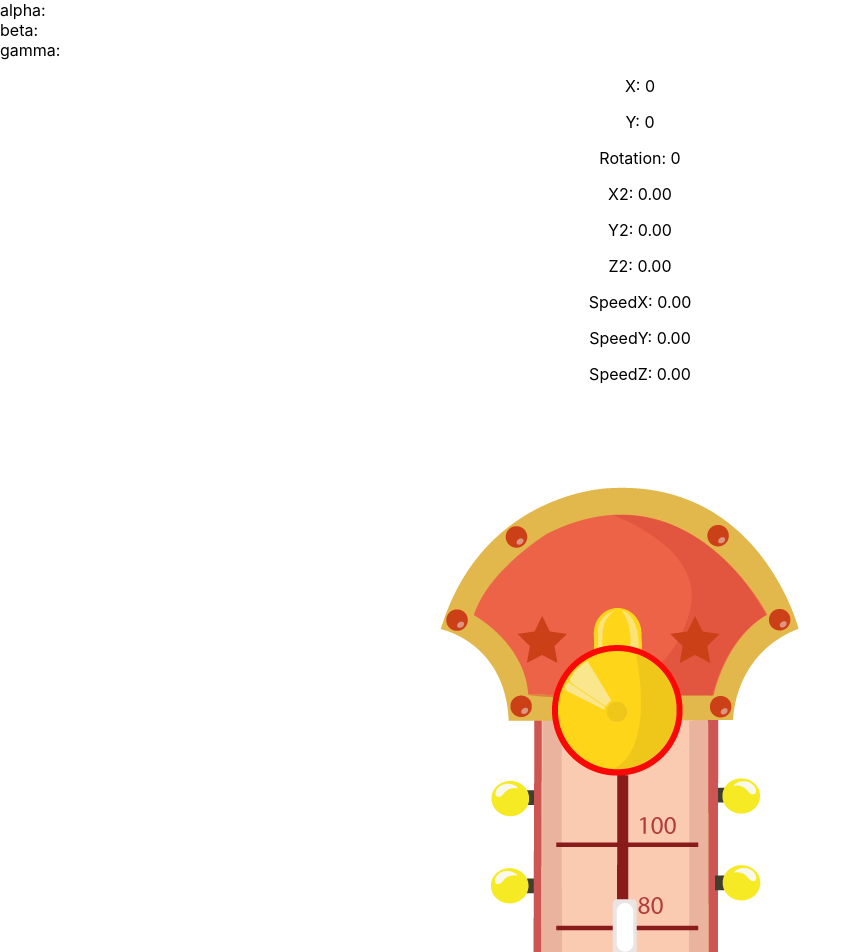
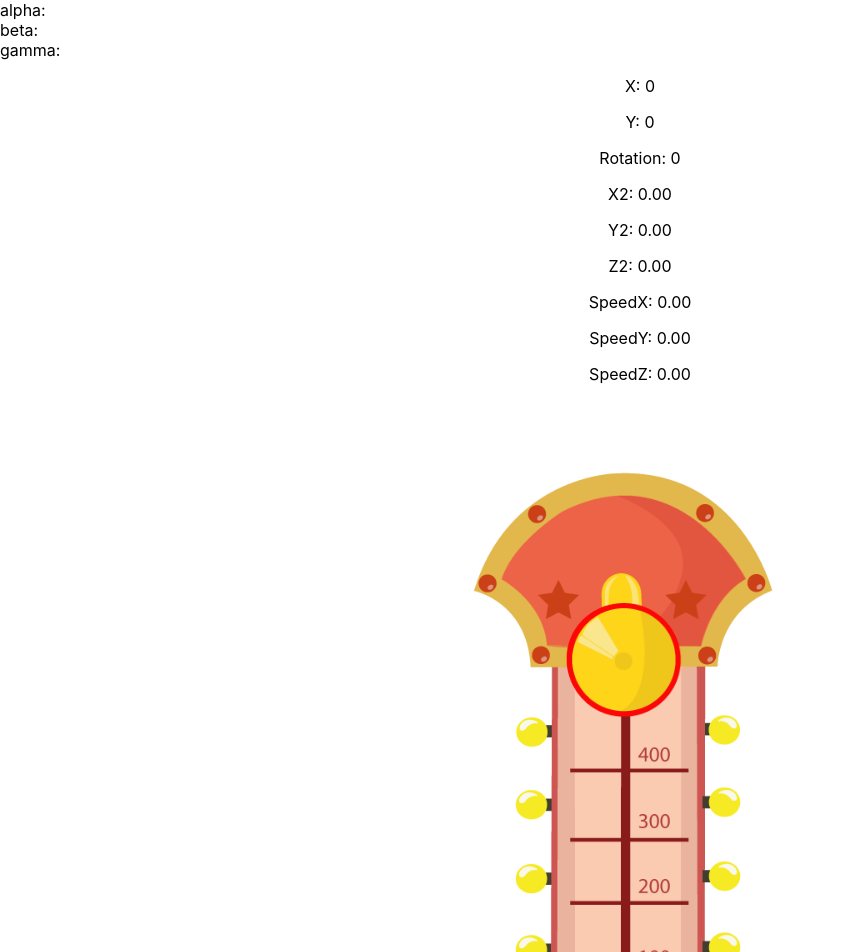
Before and after one commit to jsanz24/proyectoFinal, a React (Create React App) app in the folder front/: page /feria in a window 1280 px wide. Shown: the top 952 px of the page, without its empty margins (0-862 px from the left). Built offline with nearby package versions, Linux system fonts and the light colour scheme; no server answers.

Commit message:
fair animations

```diff
--- a/front/src/Components/MiniGames/Feria.css
+++ b/front/src/Components/MiniGames/Feria.css
@@ -9,26 +9,49 @@ html, body{
   margin: 0 auto;
   z-index: 1;
   position: absolute;
-  margin-bottom: 10%;
-  bottom: 0%;
-  left: 47.8%;
+  bottom: 12.5%;
+  left: 48.3%;
+  width: 1.2vw;
+}
+
+.bell {
+  display: flex;
+  margin: 0 auto;
+  z-index: 2;
+  position: absolute;
+  left: 44.3%;
+  bottom: 63%;
+  width: 9vw;
 }
 
 .fairAnimation{
   animation-name: infinite-spinning;
   animation-duration: 2s;
-  animation-iteration-count: infinite;
   }
 
 @keyframes infinite-spinning {
-  from {
-    bottom: 0;
-  }
-  to {
-    bottom: 430px;
-  }
+  0% { bottom: 12.5%; }
+  60% { bottom: 40vw; }
+  60.1% {bottom: 39vw}
+  100% {bottom: 12.5%}
 }
 
-.feria{
+.bellAnimation {
+  animation-name: bell-resizing;
+  animation-duration: 1s;
+  animation-iteration-count: 1;
+  }
+
+@keyframes bell-resizing {
+  0% {height: 9vw; width: 9vw; left: 44.3%}
+  90% {height: 9vw; width: 9vw; left: 44.3%}
+  93% {height: 13vw; width: 13vw; left: 43%}
+  94% {height: 9vw; width: 9vw; left: 44.3%}
+  97% {height: 13vw; width: 13vw; left: 43%}
+  100% {height: 9vw; width: 9vw; left: 44.3%}
+}
+
+.fair{
   z-index: -1;
+  width: 50vw;
 }
--- a/front/src/Components/MiniGames/Feria.js
+++ b/front/src/Components/MiniGames/Feria.js
@@ -43,10 +43,19 @@ export default class Feria extends Component {
       let className = "cuadrado "
       let points = 120;
       if (points >= 100){
-        className += "fairAnimation"
+        className += "fairAnimation "
       }
       return className
   }
+
+  bellResizing(){
+    let className = "bell "
+    let points = 120;
+    if (points >= 100){
+      className += "bellAnimation "
+    }
+    return className
+}
 
   test() {
     if (window.DeviceOrientationEvent) {
@@ -127,7 +136,8 @@ export default class Feria extends Component {
         <p>SpeedZ: {this.state.speedZ.toFixed(2)}</p>
 
         <div style={{position: "relative"}}>
-        <img  className="feria" src="../../../img/juego-martillo.png" />
+        <img  className="fair" src="../../../img/juego-martillo.png" />
+        <img  className={this.bellResizing()} src="../../../img/campana.png" />
         <img  className={this.movement()} src="../../../img/cuadrado.png" />
         </div>
       </div>
```
Also changed, not shown: front/public/img/campana.png (added), front/public/img/juego-martillo.png.
